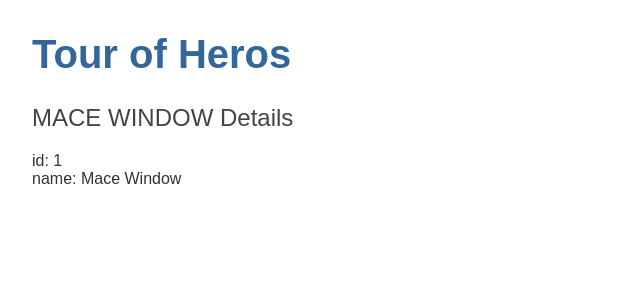
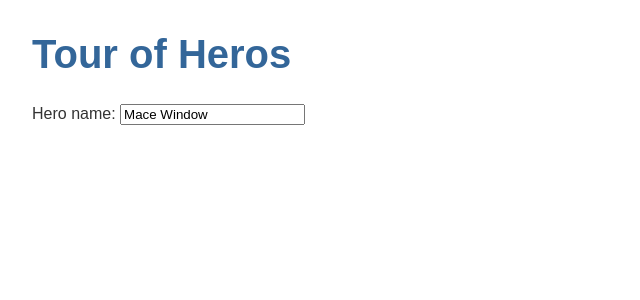
Before and after one commit to mik3ymikes/heros4, an Angular app: page / in a window 1280 px wide. Shown: the top 300 px of the page, without its empty margins (0-640 px from the left). Built offline with nearby package versions, Linux system fonts and the light colour scheme.

Commit message:
added input and ng model

```diff
--- a/src/app/app.component.ts
+++ b/src/app/app.component.ts
@@ -1,11 +1,12 @@
 import { Component } from '@angular/core';
 import { RouterOutlet } from '@angular/router';
 import { HeroesComponent } from './heroes/heroes.component';
+import { FormsModule } from '@angular/forms';
 
 @Component({
   selector: 'app-root',
   standalone: true,
-  imports: [RouterOutlet, HeroesComponent],
+  imports: [RouterOutlet, HeroesComponent, FormsModule],
   templateUrl: './app.component.html',
   styleUrl: './app.component.css'
 })
--- a/src/app/heroes/heroes.component.html
+++ b/src/app/heroes/heroes.component.html
@@ -1,3 +1,4 @@
-<h2>{{hero.name | uppercase}}  Details</h2>
-<div><span>id:</span> {{hero.id}}</div>
-<div><span>name:</span> {{hero.name}}</div>
+<div>
+  <label for="name">Hero name: </label>
+  <input id="name" [(ngModel)]="hero.name" placeholder="name">
+</div>
--- a/src/app/heroes/heroes.component.ts
+++ b/src/app/heroes/heroes.component.ts
@@ -1,11 +1,13 @@
 import { Component } from '@angular/core';
 import { Hero } from '../hero';
 import { UpperCasePipe } from '@angular/common';
+import { NgModel } from '@angular/forms';
+import { FormsModule } from '@angular/forms';
 
 @Component({
   selector: 'app-heroes',
   standalone: true,
-  imports: [UpperCasePipe],
+  imports: [UpperCasePipe, FormsModule],
   templateUrl: './heroes.component.html',
   styleUrl: './heroes.component.css'
 })
```
